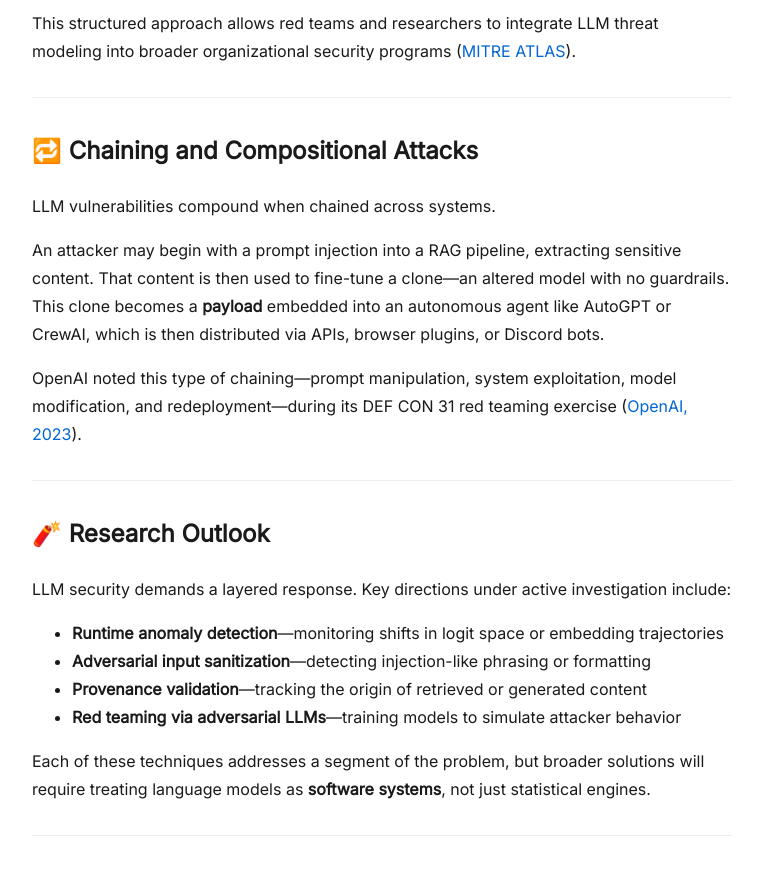
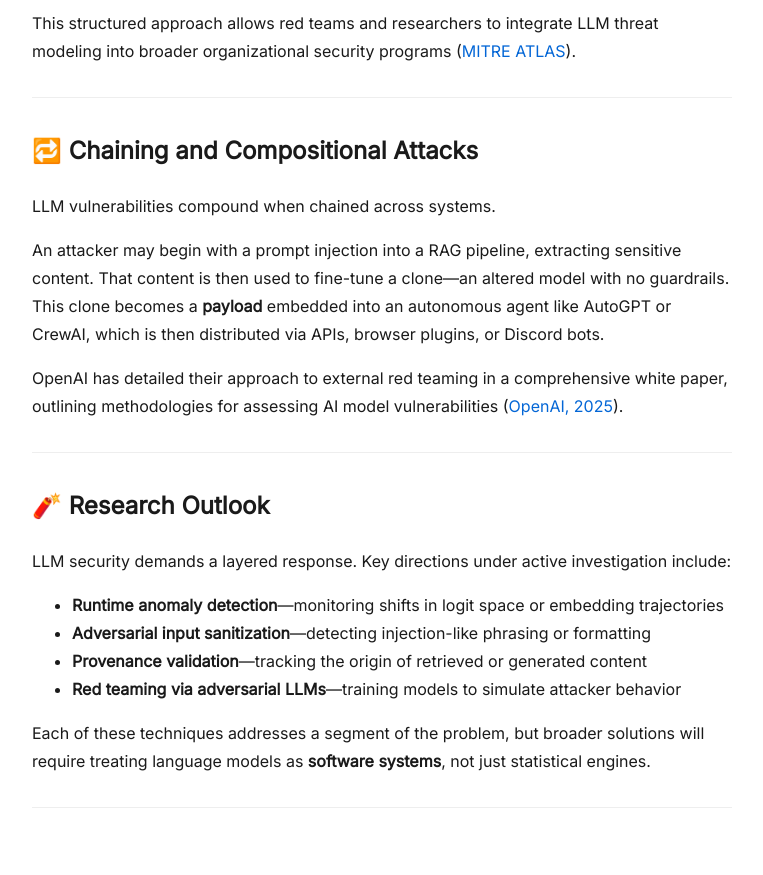
Before and after one commit to frost0x/frost0x.github.io, a Jekyll site: the page built from _posts/2025-05-26-shatterpoint-llm-attacks.md, in a window 1280 px wide and 900 px high, scrolled down 2020 px. Shown: the top 875 px of the window, without its empty margins (258-1021 px from the left). Built offline with Jekyll 4.4.1, drawn with Linux system fonts in a browser that asks for light colours.

Commit message:
Update 2025-05-26-shatterpoint-llm-attacks.md

```diff
--- a/_posts/2025-05-26-shatterpoint-llm-attacks.md
+++ b/_posts/2025-05-26-shatterpoint-llm-attacks.md
@@ -65,7 +65,7 @@ LLM vulnerabilities compound when chained across systems.
 
 An attacker may begin with a prompt injection into a RAG pipeline, extracting sensitive content. That content is then used to fine-tune a clone—an altered model with no guardrails. This clone becomes a **payload** embedded into an autonomous agent like AutoGPT or CrewAI, which is then distributed via APIs, browser plugins, or Discord bots.
 
-OpenAI noted this type of chaining—prompt manipulation, system exploitation, model modification, and redeployment—during its DEF CON 31 red teaming exercise ([OpenAI, 2023](https://openai.com/blog/lessons-from-defcon-red-teaming)).
+OpenAI has detailed their approach to external red teaming in a comprehensive white paper, outlining methodologies for assessing AI model vulnerabilities ([OpenAI, 2025](https://arxiv.org/abs/2503.16431)).
 
 ---
 
```
